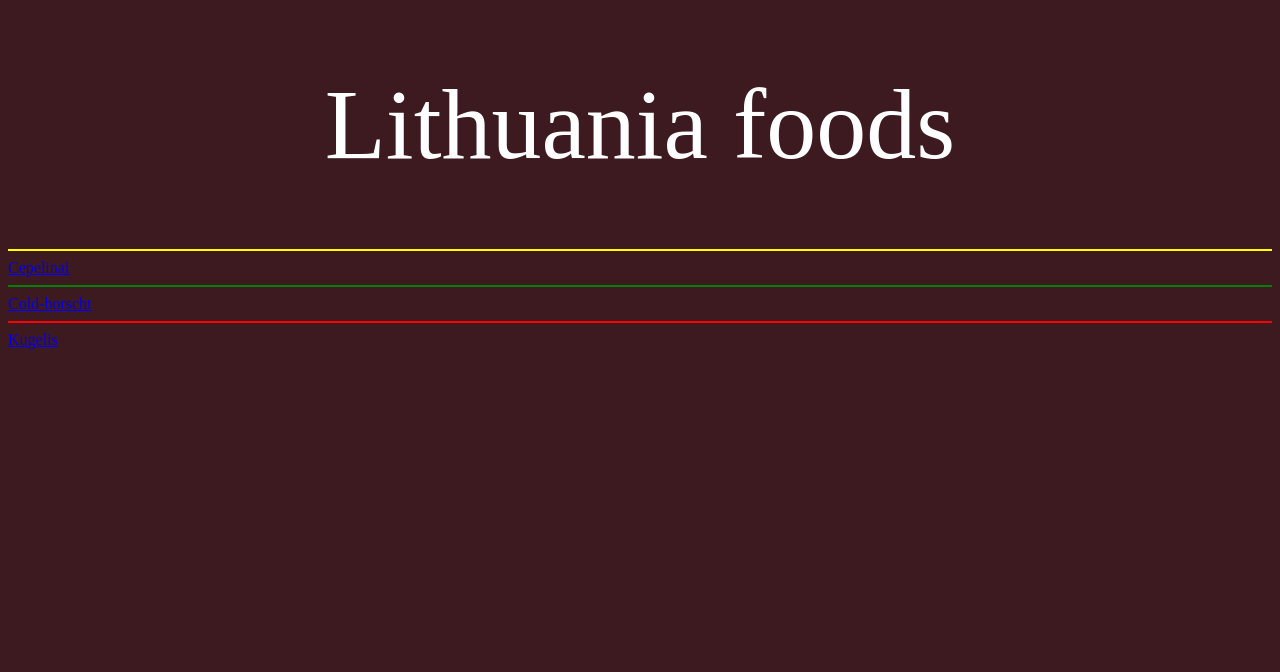
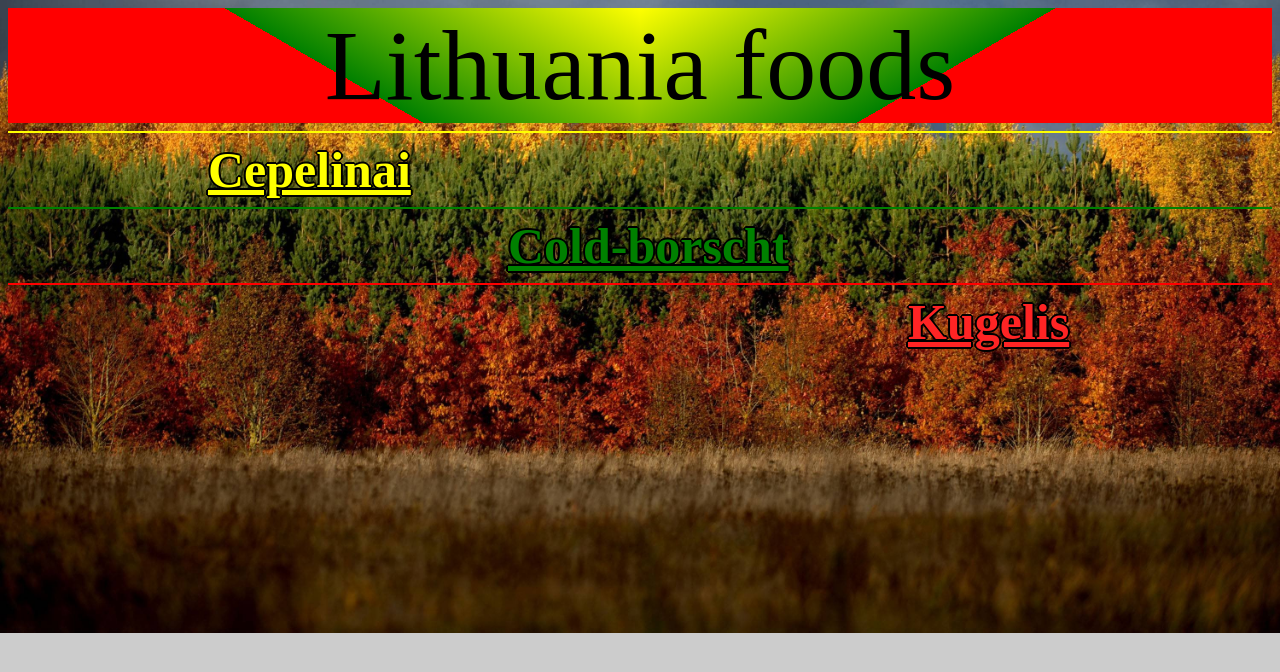
Before and after one commit to konteris/odin-recipes, a plain HTML site: page index.html in a window 1280 px wide. Drawn offline with Linux system fonts and the light colour scheme.

```diff
--- a/styles.css
+++ b/styles.css
@@ -1,41 +1,53 @@
-body{
-    background-color:rgb(61, 26, 32)
+#main{
+    background-image: url("images/main_pic.jpg");
+    background-color: #cccccc; /* Used if the image is unavailable */
+    height: 500px; /* You must set a specified height */
+    background-position: center; /* Center the image */
+    background-repeat: no-repeat; /* Do not repeat the image */
+    background-size: cover;
 }
 
 .Headers{
-    color: rgb(255, 255, 255);
+    margin: 0;
+  background:linear-gradient(30deg, red 50%, green 50%, green 50%,yellow 100%) left/50% 100% no-repeat,
+              linear-gradient(-30deg, red 50%, green 50%, green 50%,yellow 100%) right/50% 100% no-repeat;
+    color: rgb(0, 0, 0);
     text-align: center;
     font-size: 100px;
     font-weight: lighter;
     font-family: "Times New Roman" sans-serif;
-    animation: fadeIn 2s forwards;
-    animation-delay: 2.6s;
 }
 
-#first-dish{
+.dish{
     font-size: 50px;
     font-family:'Times New Roman', Times, serif;
     font-weight: bolder;
+    text-shadow:
+    -1px -1px 0 #000000,
+    1px -1px 0 #000000,
+    -1px 1px 0 #000000,
+    1px 1px 0 #000000,
+    -2px 0 0 #000000,
+    2px 0 0 #000000,
+    0 2px 0 #000000,
+    0 -2px 0 #000000;
+}
+
+.first{
     margin-left: 200px;
     margin-right: auto;
     color: yellow;
 }
-#second-dish{
-    font-size: 50px;
-    font-family:'Times New Roman', Times, serif;
-    font-weight: bolder;
+.second{
     margin-left: 500px;
     margin-right: auto;
     color: green;
 }
 
-#third-dish{
-    font-size: 50px;
-    font-family:'Times New Roman', Times, serif;
-    font-weight: bolder;
+.third{
     margin-left: 900px;
     margin-right: auto;
-    color: red;
+    color: rgb(255, 36, 36);
 }
 
 .pics{
```
Also changed, not shown: recipes/Cold-borscht.html (+16 -0 lines), images/ice.jpg (added), images/main_pic.jpg (added), images/plus.png (added), 1 other file.
